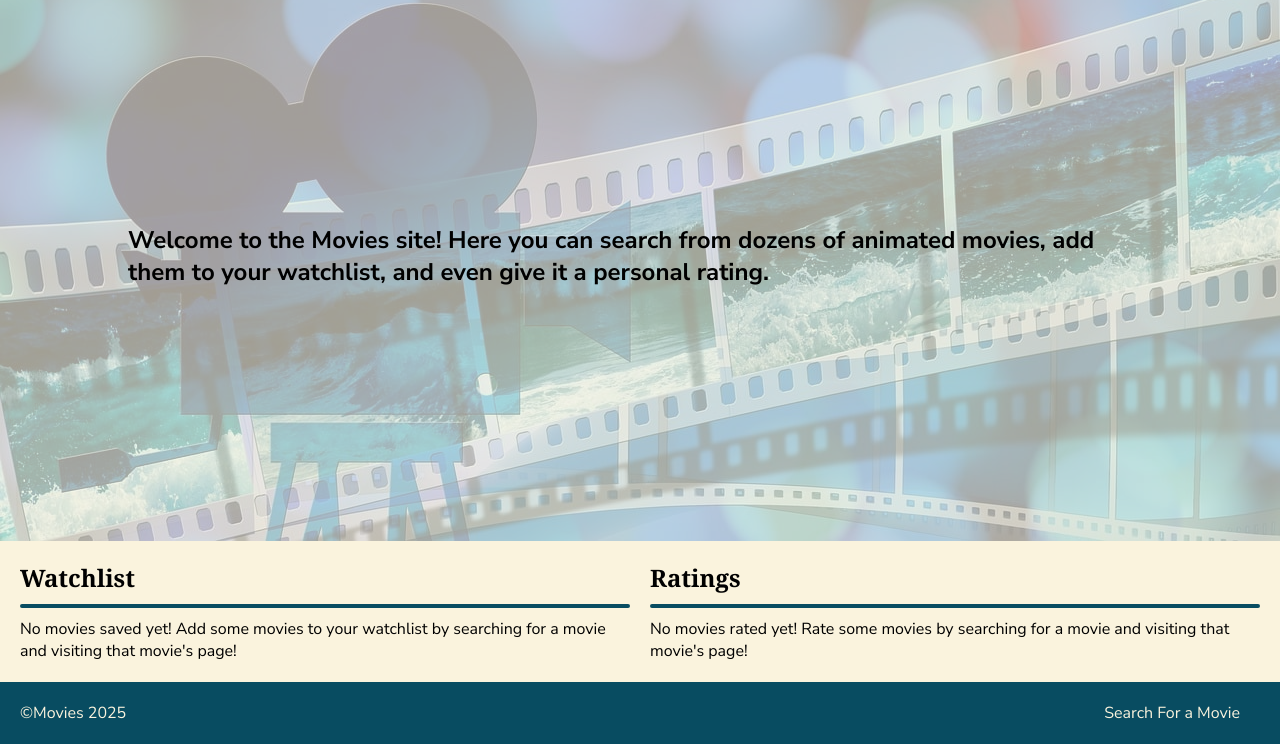
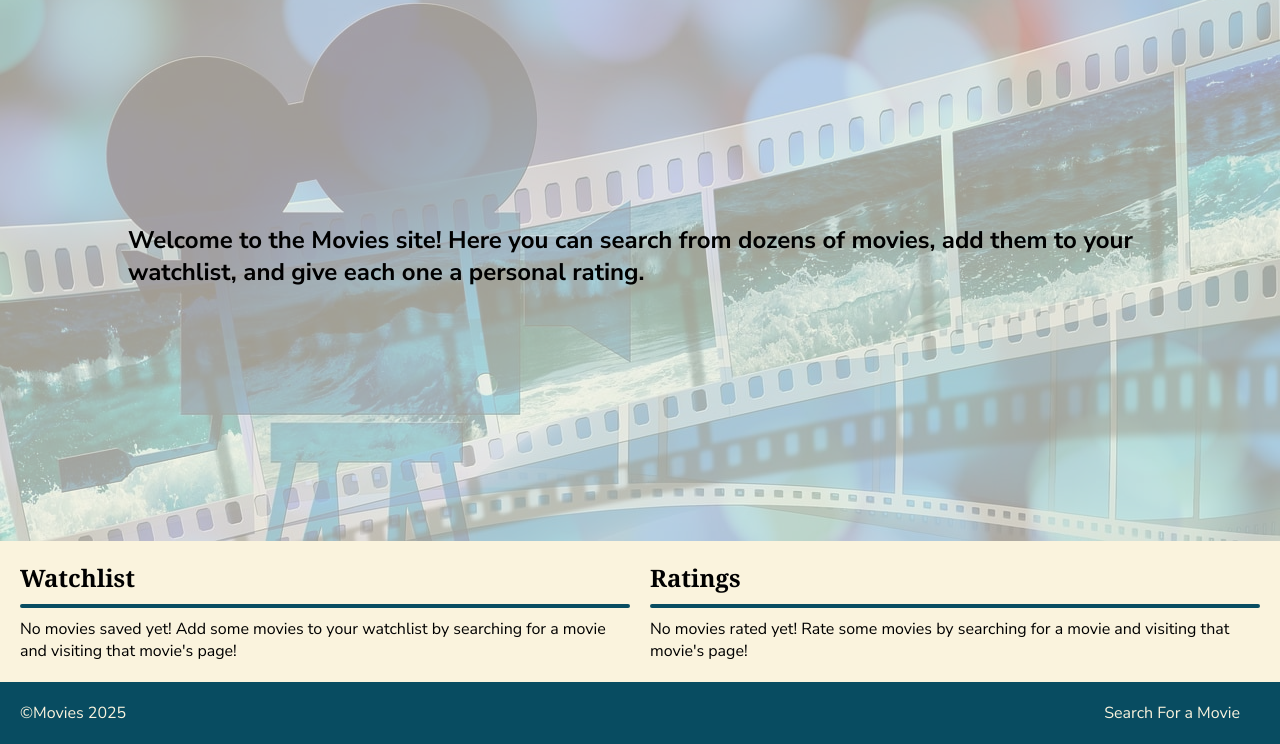
Before and after one commit to erschm240/wdd231-movies, a website built with Vite: page src/index.html in a window 1280 px wide. Shown: the part 155-899 px from the top of the page. Built offline with nearby package versions, Linux system fonts and the light colour scheme; a web font is replaced by a local one.

Commit message:
Changed hompage message slightly.

```diff
--- a/src/index.html
+++ b/src/index.html
@@ -25,7 +25,7 @@
     <main>
         <section id="intro">
             <img id="hero-img" src="images/hero-img.jpg" alt="Graphic of a movie camera in front of old movie film">
-            <p>Welcome to the Movies site! Here you can search from dozens of animated movies, add them to your watchlist, and even give it a personal rating.</p>
+            <p>Welcome to the Movies site! Here you can search from dozens of movies, add them to your watchlist, and give each one a personal rating.</p>
         </section>
         <section id="content">
             <section id="watchlist">
```
